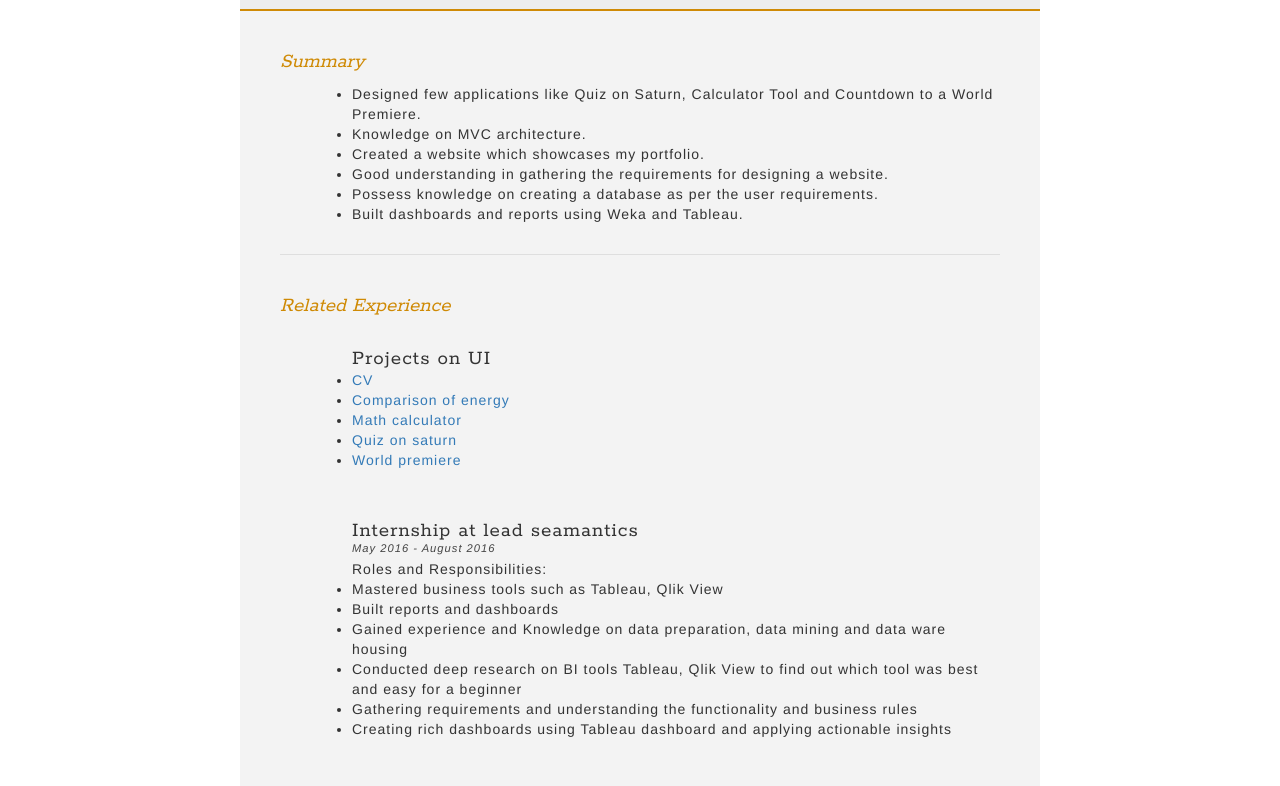
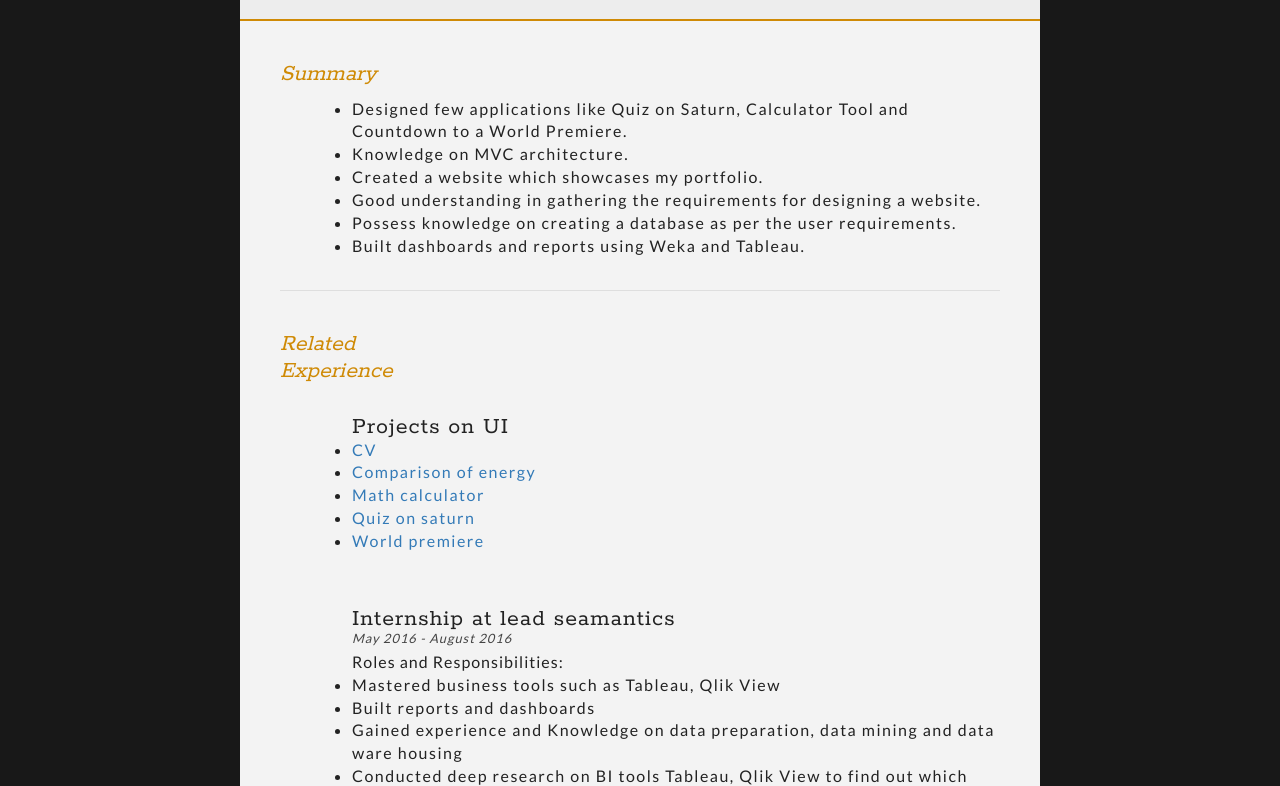
Before and after one commit to swetha-chekuri/CV, a plain HTML site: page index.html in a window 1280 px wide. Shown: the part 184-970 px from the top of the page. Drawn offline with nearby package versions, Linux system fonts and the light colour scheme.

Commit message:
Update style.css

```diff
--- a/style.css
+++ b/style.css
@@ -11,7 +11,7 @@ article,aside,details,figcaption,figure,footer,header,hgroup,menu,nav,section {
 display:block;
 }
 
-html, body {background: #181818; font-family: 'Lato', helvetica, arial, sans-serif; font-size: 16px; color: #222;}
+#top {background: #181818; font-family: 'Lato', helvetica, arial, sans-serif; font-size: 16px; color: #222;}
 
 .clear {clear: both;}
 
@@ -354,3 +354,7 @@ section:last-child {
 	-moz-animation-delay: 0, 2.5s;
 	animation-delay: 0, 2.5s;
 }
+
+li {
+	letter-spacing:1.5px;
+}
```
